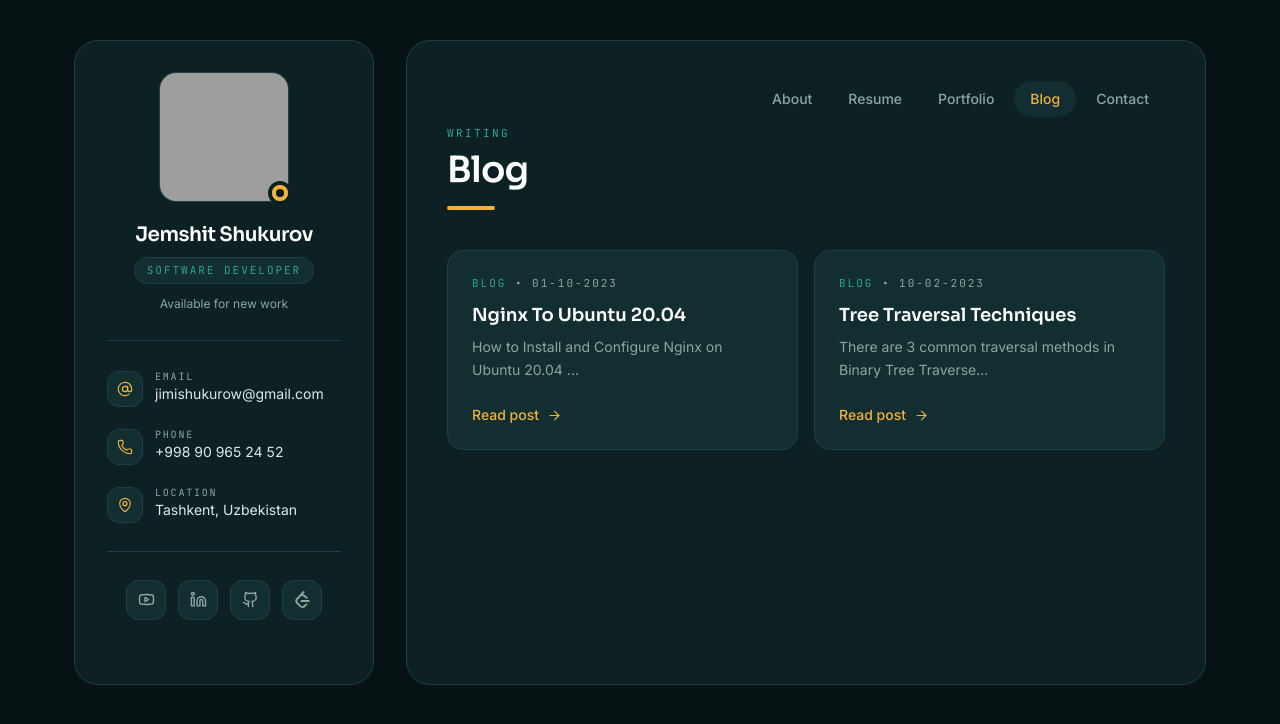
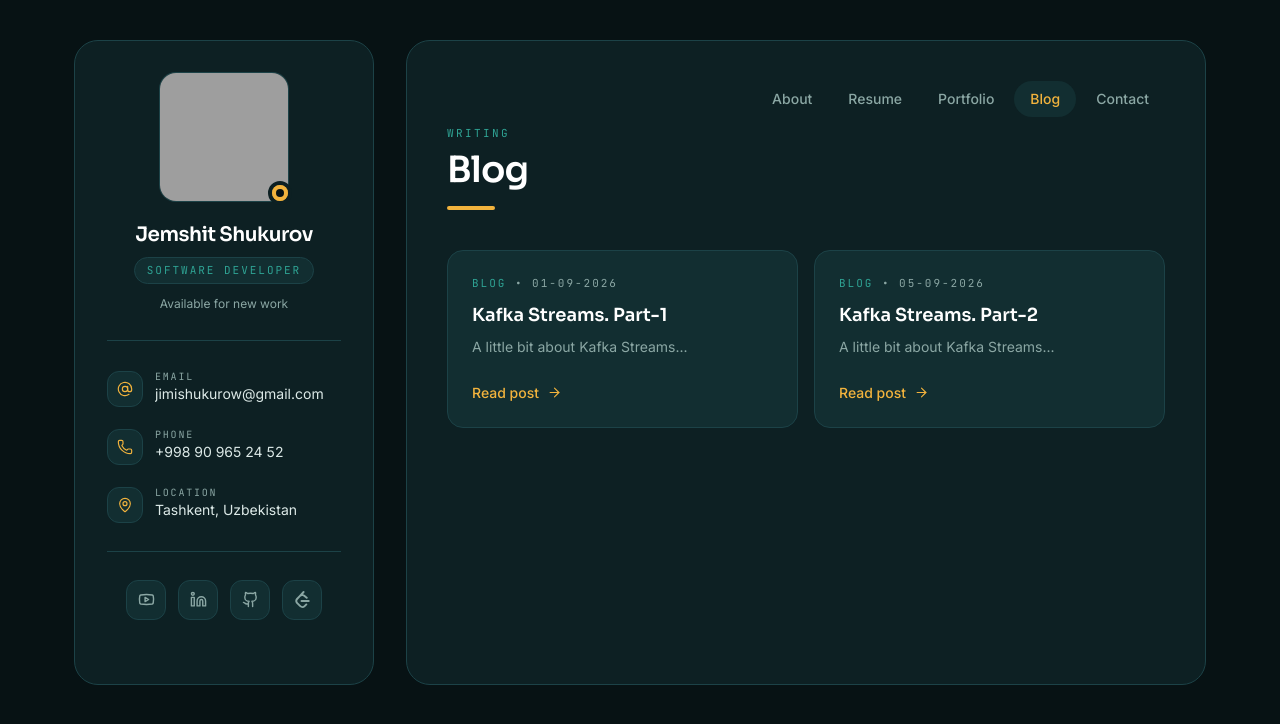
Before and after one commit to JimmyShukurow/Resume, a Vue app: page /blog in a window 1280 px wide. Shown: the top 724 px of the page. Built offline with nearby package versions, Linux system fonts and the light colour scheme; grey boxes are pictures that could not be loaded.

Commit message:
Refactor blog posts data and enhance BlogView component with link functionality

```diff
--- a/src/data/posts.ts
+++ b/src/data/posts.ts
@@ -2,15 +2,17 @@ import type { Post } from '../types'
 
 export const posts: Post[] = [
   {
-    title: 'Nginx To Ubuntu 20.04',
-    date: '01-10-2023',
+    title: 'Kafka Streams. Part-1',
+    date: '01-09-2026',
     kind: 'Blog',
-    excerpt: 'How to Install and Configure Nginx on Ubuntu 20.04 ...',
+    excerpt: 'A little bit about Kafka Streams... ',
+    link: 'https://blog.jemsit.net/post/kafka-streams-%E2%80%94-kstream,-ktable-&-globalktable.--part-1',
   },
   {
-    title: 'Tree Traversal Techniques',
-    date: '10-02-2023',
+    title: 'Kafka Streams. Part-2',
+    date: '05-09-2026',
     kind: 'Blog',
-    excerpt: 'There are 3 common traversal methods in Binary Tree Traverse...',
+    excerpt: 'A little bit about Kafka Streams... ',
+    link: 'https://blog.jemsit.net/post/kafka-streams-%E2%80%94-kstream,-ktable-&-globalktable.--part-2',
   },
 ]
--- a/src/types/index.ts
+++ b/src/types/index.ts
@@ -41,4 +41,5 @@ export type Post = {
   date: string
   kind: string
   excerpt: string
+  link?: string
 }
--- a/src/views/BlogView.vue
+++ b/src/views/BlogView.vue
@@ -2,6 +2,11 @@
 import { ArrowRightIcon } from 'lucide-vue-next'
 import PageHeading from '../components/PageHeading.vue'
 import { posts } from '../data/posts'
+
+function openLinkInNewTab(url: string) {
+  const newWindow = window.open(url, '_blank', 'noopener,noreferrer')
+  if (newWindow) newWindow.opener = null
+}
 </script>
 
 <template>
@@ -9,7 +14,7 @@ import { posts } from '../data/posts'
     <PageHeading eyebrow="Writing" title="Blog" />
 
     <ul class="grid gap-4 sm:grid-cols-2">
-      <li v-for="post in posts" :key="post.title">
+      <li v-for="post in posts" :key="post.title" @click="openLinkInNewTab(post.link!)">
         <article
           class="group flex h-full flex-col rounded-2xl border border-line bg-elevated p-6 transition-colors hover:border-accent/60"
         >
```
